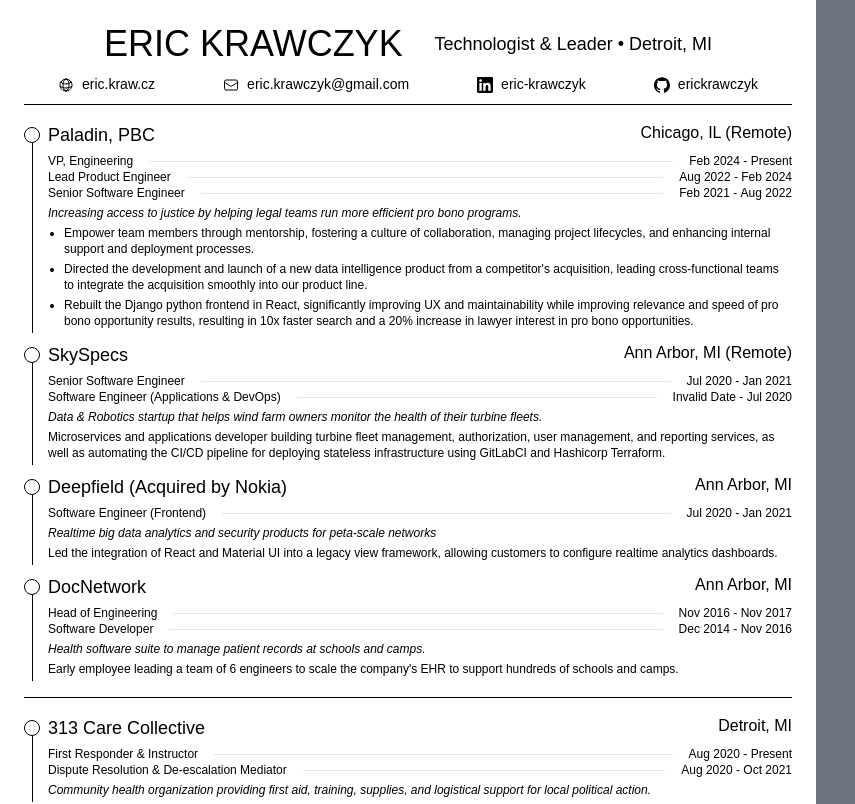
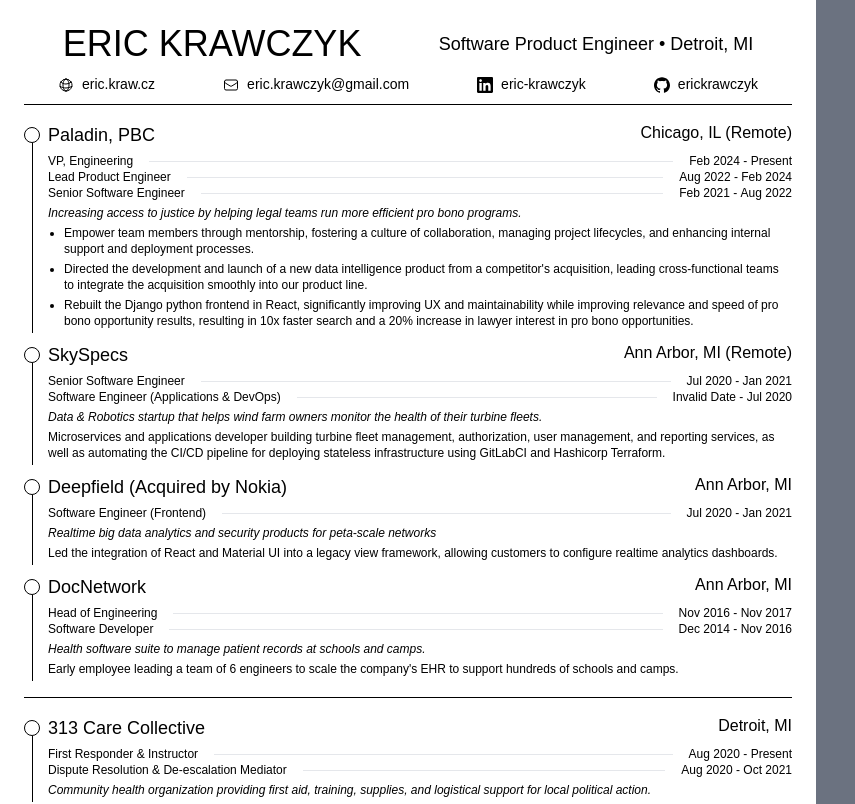
Before and after one commit to erickrawczyk/resume, a React (Vite) app: page / in a window 1280 px wide. Shown: the top 804 px of the page, without its empty margins (0-855 px from the left). Built offline with nearby package versions, Linux system fonts and the light colour scheme; a small style sheet from the web is missing.

Commit message:
Update title

```diff
--- a/src/components/Header.tsx
+++ b/src/components/Header.tsx
@@ -37,7 +37,7 @@ export default function Header() {
     personalInfo;
   return (
     <div className="flex flex-col justify-between">
-      <div className="flex mx-16 mb-2 align-middle justify-around">
+      <div className="flex mb-2 align-middle justify-around">
         <h1 className="uppercase text-4xl">{name}</h1>
         <div className="text-lg my-auto">
           {title} &bull; {location}
--- a/src/constants.ts
+++ b/src/constants.ts
@@ -1,6 +1,6 @@
 export const personalInfo: PersonalInfo = {
   name: "Eric Krawczyk",
-  title: "Technologist & Leader",
+  title: "Software Product Engineer",
   location: "Detroit, MI",
   email: { label: "eric.krawczyk@gmail.com", url: "mailto:eric.krawczyk@gmail.com" },
   linkedIn: { label: "eric-krawczyk", url: "https://www.linkedin.com/in/eric-krawczyk" },
```
